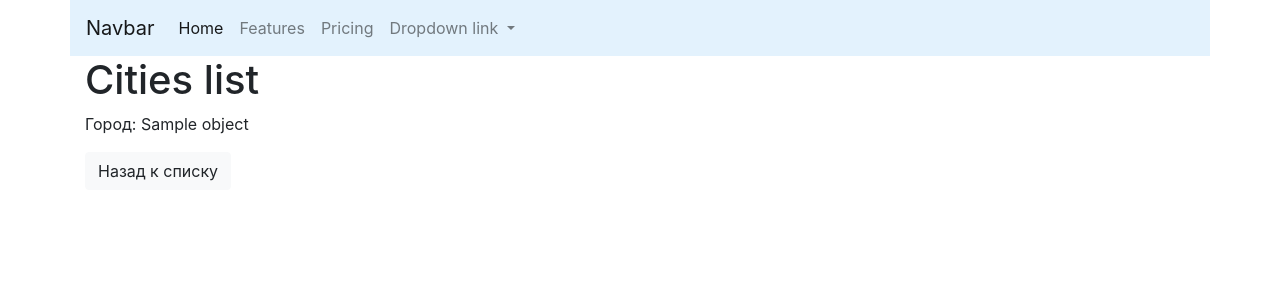
After one commit to OtstavnoyVasiliy/find_route, a Django app: template cities/templates/cities/detail.html in a window 1280 px wide. The commit adds this page. Shown: the top 300 px of the page. Run offline with Django 4.2, Linux system fonts and the light colour scheme; the template is opened without the code that fills it: most values are stand-ins (such as "Sample title", 1, 10 or a date in 2020).

Commit message:
детализация записи - шаблон и урл адрес

```diff
--- /dev/null
+++ b/cities/templates/cities/detail.html
@@ -0,0 +1,17 @@
+{% extends 'base.html' %}
+{% block title %}Город{% endblock %}
+{% block content %}
+<h1> Cities list </h1>
+<div class="row">
+    <div class="col-md">
+        <p>Город: {{object.name}}</p>
+    </div>
+</div>
+<div class="row">
+    <div class="col-md-4">
+        <a href="{% url 'cities:home' %}">
+            <button type="button" class="btn btn-light">Назад к списку</button>
+        </a>
+    </div>
+</div>
+{% endblock %}
--- a/cities/urls.py
+++ b/cities/urls.py
@@ -4,4 +4,5 @@ from cities.views import *
 
 urlpatterns = [
     path('', home, name='home'),
+    path('<int:pk>/', home, name='home'),
 ]
```
Also changed, not shown: cities/templates/cities/home.html (+7 -0 lines), cities/views.py (+7 -2 lines).
